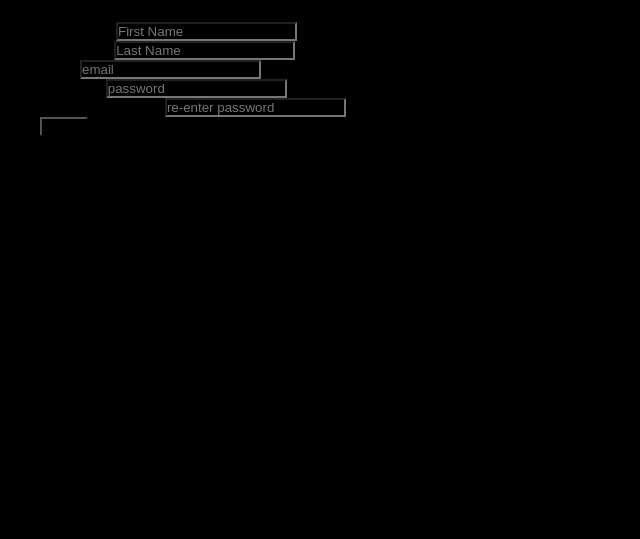
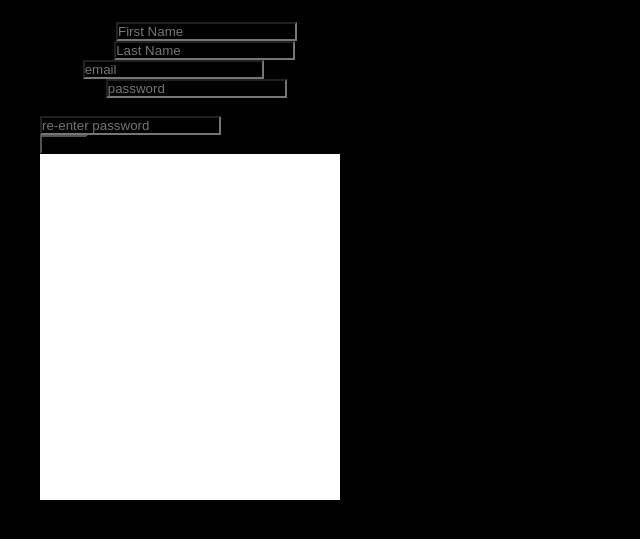
Before and after one commit to airwing628/photos_project, a Flask app: page /register in a window 1280 px wide. Shown: the part 70-609 px from the top of the page, without its empty margins (0-640 px from the left). Run offline with Flask 2, Linux system fonts and the light colour scheme; some libraries are stand-ins or nearby versions.

Commit message:
wing's changes

```diff
--- a/static/css/stylesheet.css
+++ b/static/css/stylesheet.css
@@ -111,6 +111,8 @@ a{
         text-decoration: none;
     }
 
-#register input {
-        background: white;
+#reg {
+        height: 500px;
+        width: 300px;
+        background-color: white;
 }
--- a/templates/index.html
+++ b/templates/index.html
@@ -19,8 +19,8 @@
             <div id="login_register">
                 <p>Login</p>
                 <form action="/login" method="POST">
-                    <input class="input_fields" type="text" name="email" value="email">
-                    <input class="input_fields" type="password" name="password" value="password">
+                    <input class="input_fields" type="text" name="email" placeholder="email">
+                    <input class="input_fields" type="password" name="password" placeholder="password">
                     <input id="submit_button" type="submit" value="submit">
                 </form>
                 <a href="/register">Not a user? Register <span id="blue">here</span></a>
--- a/templates/register.html
+++ b/templates/register.html
@@ -1,32 +1,38 @@
 <!doctype html>
 <html lang="en">
 <head>
-    <title>Project Week</title>
+    <title>Register</title>
     <meta charset="utf-8">
-    <meta name="description" content="Register">
+    <meta name="description" content="Photos">
     <link rel="stylesheet" type="text/css" href="{{ url_for('static', filename='css/stylesheet.css') }}">
-    <script type="text/javascript" src="{{ url_for('static', filename='jquery/jquery.js') }}"></script>
+    <script type="text/javascript" src="{{ url_for('static', filename='jquery/jquery.min.js') }}"></script>
     <script type="text/javascript" src="{{ url_for('static', filename='jquery/jquery-ui.min.js') }}"></script>
 </head>
+
 <body>
+
     <div id="container">
-        <div id="header">
+
+         <div id="header">
             <h1>Logo Here</h1>
-        </div>
+        </div> <!-- end of header -->
 
-        <div class="register">
-            <form action="/register" method="POST">
-                <h3>Regsiter</h3>
-                <p>First Name:<input type="text" name="first_name" placeholder="First Name"></p>
-                <p>Last Name:<input type="text" name="last_name" placeholder="Last Name"></p>
-                <p>email:<input type="text" name="email" placeholder="email"></p>
-                <p>Password:<input type="password" name="password" placeholder="password"></p>
-                <p>Confirm Paswword<input type="password" name="password2" placeholder="re-enter password"></p>
-                <p><input type="submit" name="submit" value="register"></p>
+        <div id="reg">
+
+            <h3>Register</h3>
+
+            <form action="/process_registration" method="POST">
+                First Name:<input type="text" name="first_name" placeholder="First Name"><br>
+                Last Name:<input type="text" name="last_name" placeholder="Last Name"><br>
+                Email:<input type="text" name="email" placeholder="email"><br>
+                Password:<input type="password" name="password" placeholder="password"><br>
+                Confirm Password<input type="password" name="password2" placeholder="re-enter password"><br>
+                <input type="submit" name="submit" value="register">
             </form>
-        </div>
 
-    </div>
+        </div> <!-- end of register -->
+
+    </div> <!--end of container -->
 
 </body>
 </html>
```
Also changed, not shown: 1 other file.
